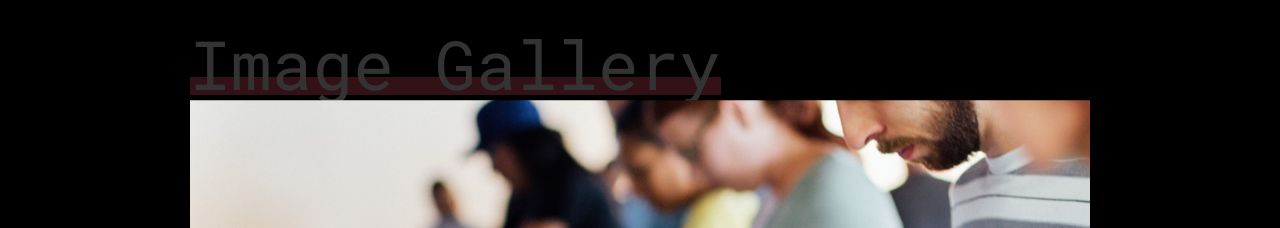
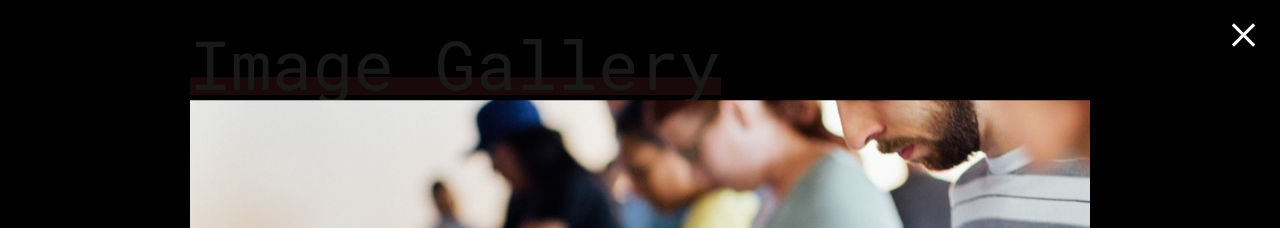
Before and after one commit to core-interaction-lab-spring-2019/ci-week-six, a plain HTML site: page index.html in a window 1280 px wide. Both pictures are taken after a click on the link 169 px from the left and 333 px from the top of the page. Shown: the top 228 px of the page. Drawn offline with nearby package versions, Linux system fonts and the light colour scheme; files that its build step writes are made by us from their sources.

Commit message:
layout for modal close button

```diff
--- a/js/scripts.js
+++ b/js/scripts.js
@@ -4,16 +4,10 @@ $(document).ready(function() {
 	$modal = $('.modal');
 	$modal_image = $('.modal__image');
 
-	//function to open the modal and display the image from the thumbnail
 	$thumbnail.click(function() {
-
-		//get the path of the image source (find the url for the image)
 		img_src = $(this).attr('data-href');
-
 		$modal_image.attr('src', img_src);
-
 		$modal.addClass('modal--open');
-
 	});
 
 });
--- a/stylesheets/_modal.scss
+++ b/stylesheets/_modal.scss
@@ -1,7 +1,7 @@
 .modal {
 	opacity: 0;
 	pointer-events: none;
-	background-color: rgba(0, 0, 0, .8);
+	background-color: rgba(0, 0, 0, .9);
 	position: fixed;
 	height: 100vh;
 	width: 100vw;
@@ -23,3 +23,31 @@
 		left: 50%;
 	}
 }
+
+.modal-close {
+	position: absolute;
+	height: 30px;
+	width: 30px;
+	top: 20px;
+	right: 20px;
+	cursor: pointer;
+
+	&:before,
+	&:after {
+		position: absolute;
+		content: '';
+		top: 0;
+		right: 15px;
+		width: 3px;
+		height: 30px;
+		background-color: var(--secondary-color);
+	}
+
+	&:before {
+		transform: rotate(45deg);
+	}
+
+	&:after {
+		transform: rotate(-45deg);
+	}
+}
```
